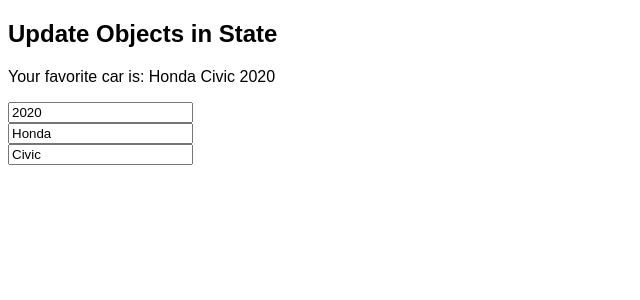
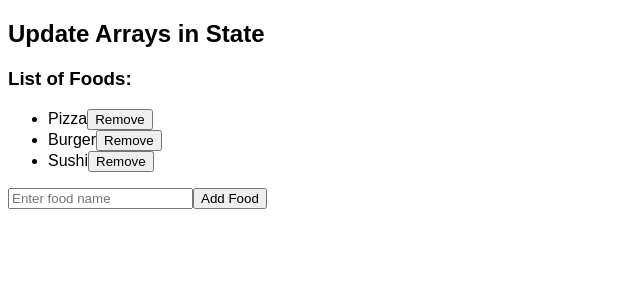
Before and after one commit to Karllouise-code/react-pure-4hrs, a React (Vite) app: page / in a window 1280 px wide. Shown: the top 300 px of the page, without its empty margins (0-640 px from the left). Built offline with nearby package versions, Linux system fonts and the light colour scheme.

Commit message:
update ARRAYS in state

```diff
--- a/src/App.jsx
+++ b/src/App.jsx
@@ -10,7 +10,8 @@
 // import MyComponent from "./MyComponent"
 // import Counter from "./Counter.jsx"
 // import ColorPicker from './ColorPicker.jsx';
-import UpdateObjects from './UpdateObjects.jsx';
+// import UpdateObjects from './UpdateObjects.jsx';
+import UpdateArrays from './UpdateArrays.jsx';
 
 function App() {
 
@@ -61,12 +62,11 @@
       {/* {fruits.length > 0 && <List items={fruits} category="Fruits" />} */}
       {/* {vegetables.length > 0 ? <List items={vegetables} category="Vegetables" /> : null} */}
       {/* {vegetables.length > 0 && <List items={vegetables} category="Vegetables" />} */}
-
       {/* <MyComponent /> */}
       {/* <Counter /> */}
       {/* <ColorPicker /> */}
-
-      <UpdateObjects />
+      {/* <UpdateObjects /> */}
+      <UpdateArrays />
 
     </>
   )
--- /dev/null
+++ b/src/UpdateArrays.jsx
@@ -0,0 +1,39 @@
+import React, { useState } from "react";
+
+function UpdateArrays() {
+  const [foods, setFoods] = useState(["Pizza", "Burger", "Sushi"]);
+
+  function handleAddFood() {
+    const newFood = document.getElementById("foodInput").value;
+    if (newFood.trim() !== "") {
+      // setFoods([...foods, newFood]);
+      setFoods((f) => [...f, newFood]); // safer way when relying on previous state
+      document.getElementById("foodInput").value = "";
+    }
+  }
+
+  function handleRemoveFood(index) {
+    setFoods((f) => f.filter((_, i) => i !== index));
+  }
+
+  return (
+    <div>
+      <h2>Update Arrays in State</h2>
+      <h3>List of Foods:</h3>
+
+      <ul>
+        {foods.map((food, index) => (
+          <li key={index}>
+            {food}
+            <button onClick={() => handleRemoveFood(index)}>Remove</button>
+          </li>
+        ))}
+      </ul>
+      {/* <button onClick={handleAddFood}>Add Food</button> */}
+      <input type="text" id="foodInput" placeholder="Enter food name" />
+      <button onClick={handleAddFood}>Add Food</button>
+    </div>
+  );
+}
+
+export default UpdateArrays;
```
